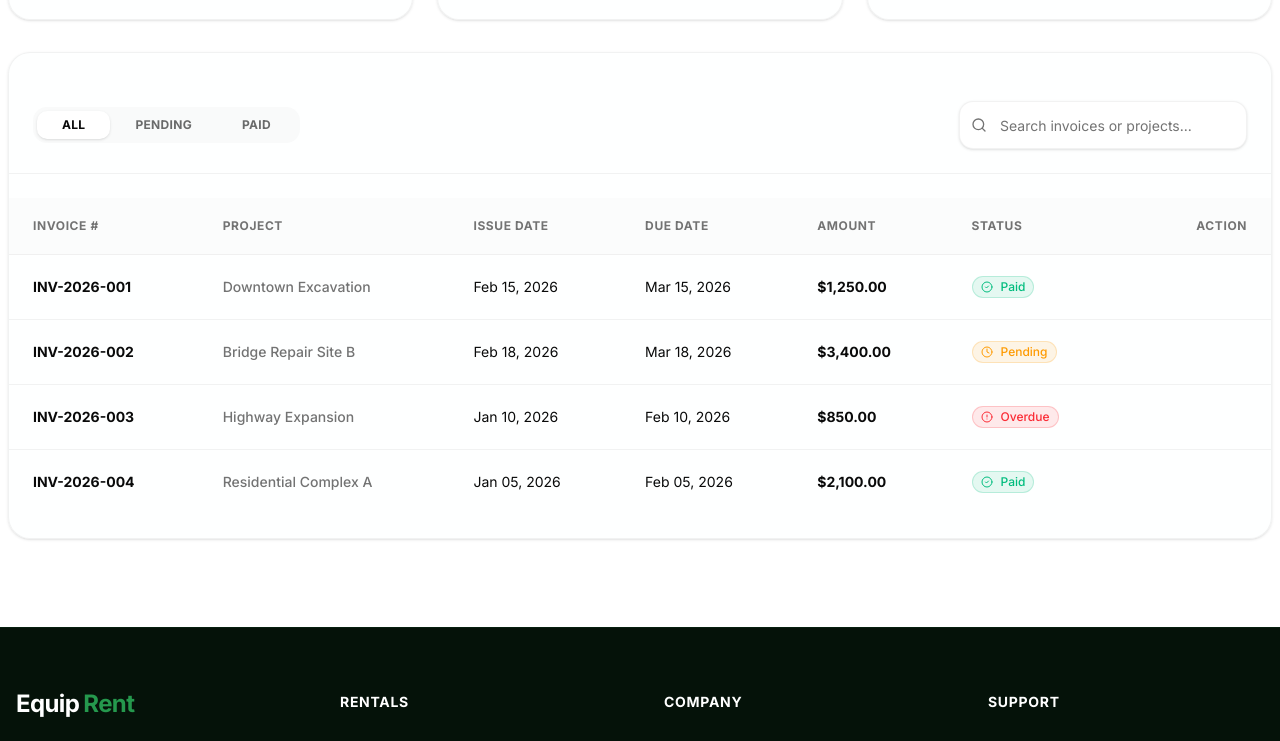
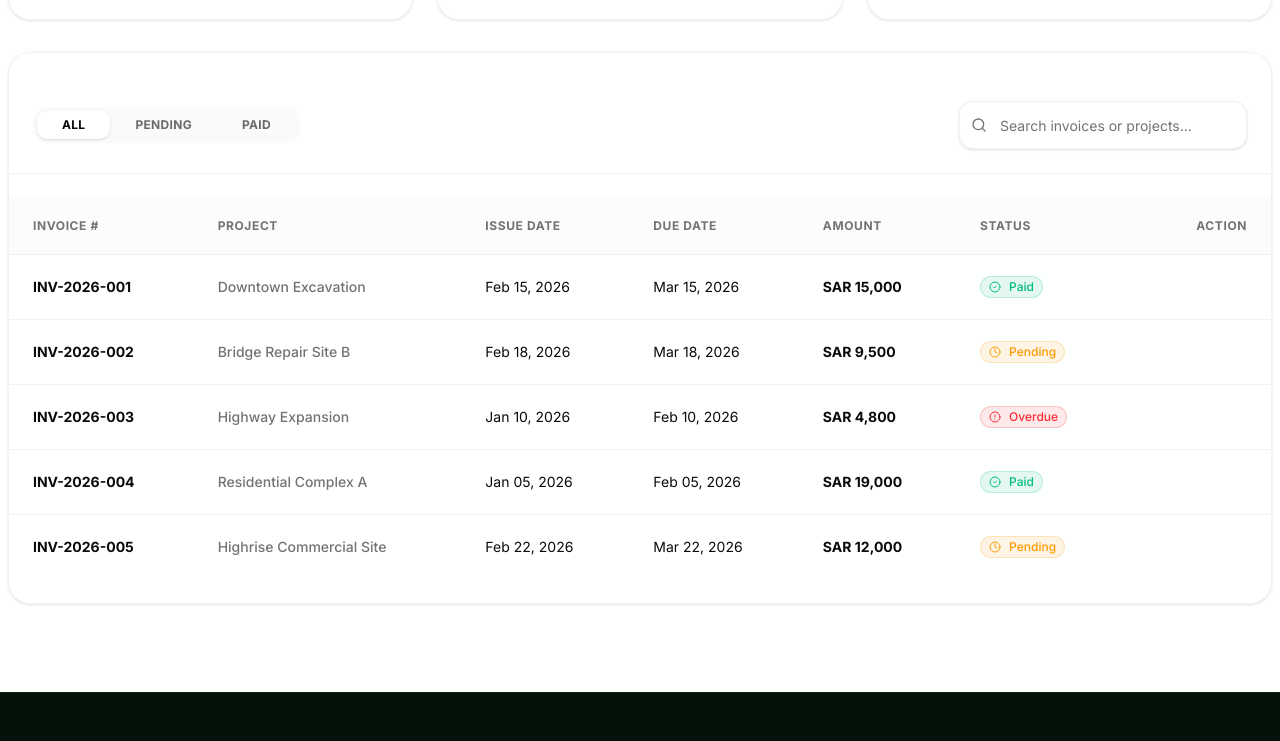
Before and after one commit to awaneesh-anzney/equipmentrent, a Next.js app: page /account/invoices in a window 1280 px wide. Shown: the part 428-1169 px from the top of the page. Built offline with nearby package versions, Linux system fonts and the light colour scheme; sample sign-in values are in the browser's storage.

Commit message:
feat: Add Invoices, Orders, and Rentals sections with their respective data and UI components.

```diff
--- a/src/components/invoices/Invoices.tsx
+++ b/src/components/invoices/Invoices.tsx
@@ -25,41 +25,7 @@ import {
 } from "@/components/ui/table";
 import { Tabs, TabsContent, TabsList, TabsTrigger } from "@/components/ui/tabs";
 
-// Mock Data
-const INVOICES = [
-    {
-        id: "INV-2026-001",
-        date: "Feb 15, 2026",
-        dueDate: "Mar 15, 2026",
-        amount: "$1,250.00",
-        status: "Paid",
-        project: "Downtown Excavation",
-    },
-    {
-        id: "INV-2026-002",
-        date: "Feb 18, 2026",
-        dueDate: "Mar 18, 2026",
-        amount: "$3,400.00",
-        status: "Pending",
-        project: "Bridge Repair Site B",
-    },
-    {
-        id: "INV-2026-003",
-        date: "Jan 10, 2026",
-        dueDate: "Feb 10, 2026",
-        amount: "$850.00",
-        status: "Overdue",
-        project: "Highway Expansion",
-    },
-    {
-        id: "INV-2026-004",
-        date: "Jan 05, 2026",
-        dueDate: "Feb 05, 2026",
-        amount: "$2,100.00",
-        status: "Paid",
-        project: "Residential Complex A",
-    },
-];
+import { INVOICES_DATA } from "@/data/invoices";
 
 export default function Invoices() {
     const [searchTerm, setSearchTerm] = useState("");
@@ -78,7 +44,7 @@ export default function Invoices() {
     };
 
     const filterInvoices = (statusFilter: string) => {
-        return INVOICES.filter(inv => {
+        return INVOICES_DATA.filter(inv => {
             const matchesSearch = inv.id.toLowerCase().includes(searchTerm.toLowerCase()) ||
                 inv.project.toLowerCase().includes(searchTerm.toLowerCase());
             const matchesStatus = statusFilter === "All" || inv.status === statusFilter;
@@ -116,7 +82,7 @@ export default function Invoices() {
                 <Card className="rounded-3xl border-border/50 shadow-sm bg-card/50 backdrop-blur-sm overflow-hidden group">
                     <CardContent className="p-6">
                         <p className="text-sm font-bold uppercase tracking-wider text-muted-foreground mb-1">Total Outstanding</p>
-                        <h2 className="text-3xl font-black tracking-tight text-foreground">$4,250.00</h2>
+                        <h2 className="text-3xl font-black tracking-tight text-foreground">SAR 21,500</h2>
                         <div className="mt-4 flex items-center text-sm font-medium text-amber-500">
                             <span>2 Invoices Pending</span>
                         </div>
@@ -125,7 +91,7 @@ export default function Invoices() {
                 <Card className="rounded-3xl border-border/50 shadow-sm bg-card/50 backdrop-blur-sm overflow-hidden group">
                     <CardContent className="p-6">
                         <p className="text-sm font-bold uppercase tracking-wider text-muted-foreground mb-1">Overdue Amount</p>
-                        <h2 className="text-3xl font-black tracking-tight text-red-500">$850.00</h2>
+                        <h2 className="text-3xl font-black tracking-tight text-red-500">SAR 4,800</h2>
                         <div className="mt-4 flex items-center text-sm font-medium text-red-500/80">
                             <span>1 Invoice Past Due</span>
                         </div>
@@ -134,7 +100,7 @@ export default function Invoices() {
                 <Card className="rounded-3xl border-border/50 shadow-sm bg-card/50 backdrop-blur-sm overflow-hidden group">
                     <CardContent className="p-6">
                         <p className="text-sm font-bold uppercase tracking-wider text-muted-foreground mb-1">Last Payment</p>
-                        <h2 className="text-3xl font-black tracking-tight text-foreground">$1,250.00</h2>
+                        <h2 className="text-3xl font-black tracking-tight text-foreground">SAR 15,000</h2>
                         <div className="mt-4 flex items-center text-sm font-medium text-emerald-500">
                             <span>Received on Feb 16, 2026</span>
                         </div>
--- a/src/components/orders/Orders.tsx
+++ b/src/components/orders/Orders.tsx
@@ -1,6 +1,6 @@
 "use client";
 
-import { Loader2 } from "lucide-react";
+import { Loader2, ArrowRight } from "lucide-react";
 import { useState, useEffect } from "react";
 import {
     Table,
@@ -10,6 +10,9 @@ import {
     TableHeader,
     TableRow,
 } from "@/components/ui/table";
+import { Button } from "@/components/ui/button";
+import { Badge } from "@/components/ui/badge";
+import { ORDERS_DATA } from "@/data/orders";
 
 export function Orders() {
     const [isLoading, setIsLoading] = useState(true);
@@ -17,12 +20,21 @@ export function Orders() {
     // We can simulate an API call or loading state.
     useEffect(() => {
         const timer = setTimeout(() => {
-            // Keep loading to match the image or set to false to show the empty state after a while
-            // For demonstration of the UI from the image, we will let it spin for 5 seconds
             setIsLoading(false);
-        }, 5000);
+        }, 1500);
         return () => clearTimeout(timer);
     }, []);
+
+    const getStatusBadge = (status: string) => {
+        switch (status) {
+            case "Completed":
+                return <Badge className="bg-emerald-500/10 text-emerald-500 hover:bg-emerald-500/20 border-emerald-500/20">{status}</Badge>;
+            case "Active":
+                return <Badge className="bg-primary/10 text-primary hover:bg-primary/20 border-primary/20">{status}</Badge>;
+            default:
+                return <Badge variant="outline">{status}</Badge>;
+        }
+    };
 
     return (
         <div className="w-full px-4 lg:px-6">
@@ -59,7 +71,7 @@ export function Orders() {
                                     <TableHead className="py-5 px-6 align-middle text-left font-bold text-xs text-muted-foreground tracking-widest w-[25%] uppercase whitespace-nowrap">
                                         Equipment
                                     </TableHead>
-                                    <TableHead className="py-5 px-6 align-middle text-left font-bold text-xs text-muted-foreground tracking-widest w-[15%] uppercase whitespace-nowrap">
+                                    <TableHead className="py-5 px-6 align-middle text-left font-bold text-xs text-muted-foreground tracking-widest w-[10%] uppercase whitespace-nowrap text-center">
                                         Quantity
                                     </TableHead>
                                     <TableHead className="py-5 px-6 align-middle text-left font-bold text-xs text-muted-foreground tracking-widest w-[20%] uppercase whitespace-nowrap">
@@ -71,20 +83,46 @@ export function Orders() {
                                     <TableHead className="py-5 px-6 align-middle text-left font-bold text-xs text-muted-foreground tracking-widest w-[10%] uppercase whitespace-nowrap">
                                         Status
                                     </TableHead>
+                                    <TableHead className="py-5 px-6 align-middle text-right font-bold text-xs text-muted-foreground tracking-widest w-[5%] uppercase whitespace-nowrap">
+                                        Actions
+                                    </TableHead>
                                 </TableRow>
                             </TableHeader>
                             <TableBody>
                                 {isLoading ? (
                                     <TableRow className="border-none hover:bg-transparent">
-                                        <TableCell colSpan={6} className="h-[300px] text-center">
+                                        <TableCell colSpan={7} className="h-[300px] text-center">
                                             <div className="flex w-full items-center justify-center">
                                                 <Loader2 className="h-10 w-10 animate-spin text-primary" />
                                             </div>
                                         </TableCell>
                                     </TableRow>
+                                ) : ORDERS_DATA.length > 0 ? (
+                                    ORDERS_DATA.map((order) => (
+                                        <TableRow key={order.id} className="hover:bg-muted/30 border-border/50 transition-colors group">
+                                            <TableCell className="py-4 px-6 text-sm text-muted-foreground whitespace-nowrap">
+                                                <div>{order.orderPlaced}</div>
+                                                <div className="text-xs font-bold text-foreground mt-1">{order.id}</div>
+                                            </TableCell>
+                                            <TableCell className="py-4 px-6 font-bold whitespace-nowrap text-foreground">{order.equipment}</TableCell>
+                                            <TableCell className="py-4 px-6 text-sm font-medium whitespace-nowrap text-center">{order.quantity}</TableCell>
+                                            <TableCell className="py-4 px-6 text-sm text-muted-foreground whitespace-nowrap">{order.dateRange}</TableCell>
+                                            <TableCell className="py-4 px-6 text-sm text-foreground whitespace-nowrap">{order.jobsite}</TableCell>
+                                            <TableCell className="py-4 px-6 whitespace-nowrap">
+                                                {getStatusBadge(order.status)}
+                                            </TableCell>
+                                            <TableCell className="py-4 px-6 text-right whitespace-nowrap">
+                                                <div className="opacity-0 group-hover:opacity-100 transition-opacity flex justify-end">
+                                                    <Button variant="ghost" size="icon" className="h-8 w-8 rounded-lg hover:bg-primary/10 hover:text-primary" title="Details">
+                                                        <ArrowRight className="w-4 h-4" />
+                                                    </Button>
+                                                </div>
+                                            </TableCell>
+                                        </TableRow>
+                                    ))
                                 ) : (
                                     <TableRow className="border-none hover:bg-transparent">
-                                        <TableCell colSpan={6} className="py-16 text-center text-muted-foreground font-medium h-[200px] text-lg">
+                                        <TableCell colSpan={7} className="py-16 text-center text-muted-foreground font-medium h-[200px] text-lg">
                                             No orders found.
                                         </TableCell>
                                     </TableRow>
--- /dev/null
+++ b/src/data/invoices.ts
@@ -0,0 +1,42 @@
+export const INVOICES_DATA = [
+    {
+        id: "INV-2026-001",
+        date: "Feb 15, 2026",
+        dueDate: "Mar 15, 2026",
+        amount: "SAR 15,000",
+        status: "Paid",
+        project: "Downtown Excavation",
+    },
+    {
+        id: "INV-2026-002",
+        date: "Feb 18, 2026",
+        dueDate: "Mar 18, 2026",
+        amount: "SAR 9,500",
+        status: "Pending",
+        project: "Bridge Repair Site B",
+    },
+    {
+        id: "INV-2026-003",
+        date: "Jan 10, 2026",
+        dueDate: "Feb 10, 2026",
+        amount: "SAR 4,800",
+        status: "Overdue",
+        project: "Highway Expansion",
+    },
+    {
+        id: "INV-2026-004",
+        date: "Jan 05, 2026",
+        dueDate: "Feb 05, 2026",
+        amount: "SAR 19,000",
+        status: "Paid",
+        project: "Residential Complex A",
+    },
+    {
+        id: "INV-2026-005",
+        date: "Feb 22, 2026",
+        dueDate: "Mar 22, 2026",
+        amount: "SAR 12,000",
+        status: "Pending",
+        project: "Highrise Commercial Site",
+    },
+];
--- /dev/null
+++ b/src/data/orders.ts
@@ -0,0 +1,29 @@
+export const ORDERS_DATA = [
+    {
+        id: "ORD-0899",
+        orderPlaced: "Jan 12, 2026",
+        equipment: "John Deere 310L Backhoe",
+        quantity: 1,
+        dateRange: "Jan 15, 2026 - Feb 15, 2026",
+        jobsite: "North Campus Expansion",
+        status: "Completed"
+    },
+    {
+        id: "ORD-0950",
+        orderPlaced: "Jan 25, 2026",
+        equipment: "Caterpillar 320 Excavator",
+        quantity: 1,
+        dateRange: "Feb 01, 2026 - Mar 01, 2026",
+        jobsite: "Downtown Metro Station",
+        status: "Active"
+    },
+    {
+        id: "ORD-0985",
+        orderPlaced: "Feb 08, 2026",
+        equipment: "Bobcat S590 Skid Steer",
+        quantity: 2,
+        dateRange: "Feb 10, 2026 - Feb 28, 2026",
+        jobsite: "Westside Bridge Repair",
+        status: "Active"
+    }
+];
--- /dev/null
+++ b/src/data/rentals.ts
@@ -0,0 +1,26 @@
+export const RENTALS_DATA = [
+    {
+        id: "RNT-1001",
+        equipment: "Caterpillar 320 Excavator",
+        startDate: "Feb 01, 2026",
+        endDate: "Mar 01, 2026",
+        jobsite: "Downtown Metro Station",
+        status: "Active"
+    },
+    {
+        id: "RNT-1002",
+        equipment: "Bobcat S590 Skid Steer",
+        startDate: "Feb 10, 2026",
+        endDate: "Feb 28, 2026",
+        jobsite: "Westside Bridge Repair",
+        status: "Active"
+    },
+    {
+        id: "RNT-1003",
+        equipment: "JLG 450AJ Boom Lift",
+        startDate: "Feb 15, 2026",
+        endDate: "Mar 15, 2026",
+        jobsite: "Highrise Commercial Site",
+        status: "Active"
+    }
+];
```
Also changed, not shown: src/components/rentals/Rentals.tsx (+21 -4 lines).
